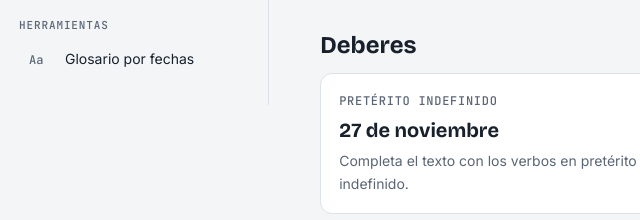
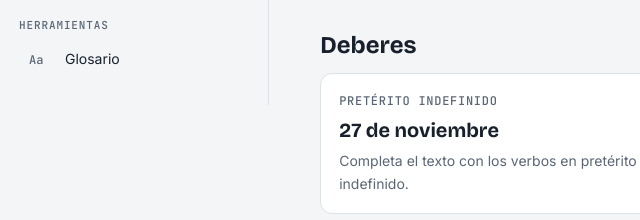
Before and after one commit to dementyevtimur-hue/espanol, a plain HTML site: page ilya/index.html in a window 1280 px wide. Shown: the part 448-668 px from the top of the page, 1-641 px from the left. Drawn offline with nearby package versions, Linux system fonts and the light colour scheme; a web font is replaced by a local one.

Commit message:
Menú: Glosario
Co-Authored-By: Claude Opus 5.5 <noreply@anthropic.com>
Claude-Session: https://claude.ai/code/session_01BV697AaKNEfeif2sqVm8pY

```diff
--- a/ilya/index.html
+++ b/ilya/index.html
@@ -367,7 +367,7 @@ table.fverbs{font-size:14px;border-collapse:collapse;width:100%}
     <ul class="nav" id="nav-deberes"></ul>
     <div class="navlabel">Herramientas</div>
     <ul class="nav">
-      <li><a href="#glosario" data-route="glosario"><span class="n">Aa</span><span>Glosario por fechas</span></a></li>
+      <li><a href="#glosario" data-route="glosario"><span class="n">Aa</span><span>Glosario</span></a></li>
     </ul>
   </aside>
   <main id="view" tabindex="-1"></main>
```
